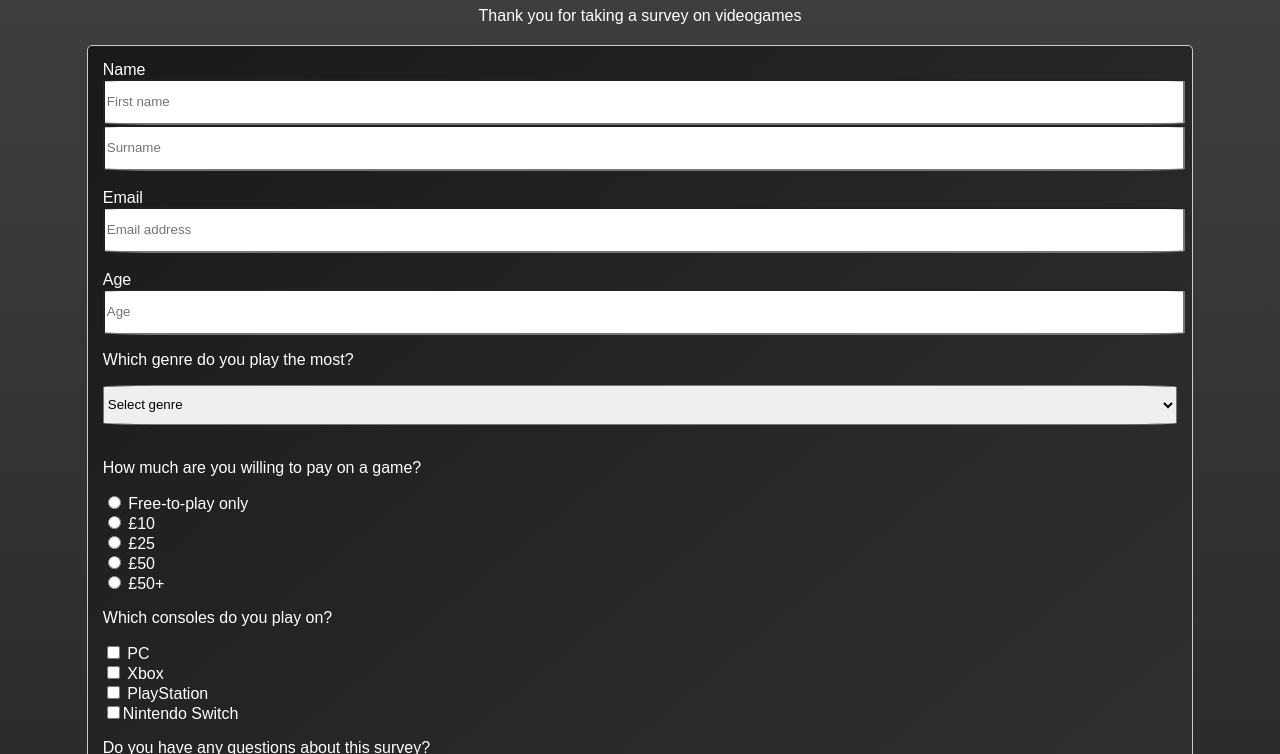
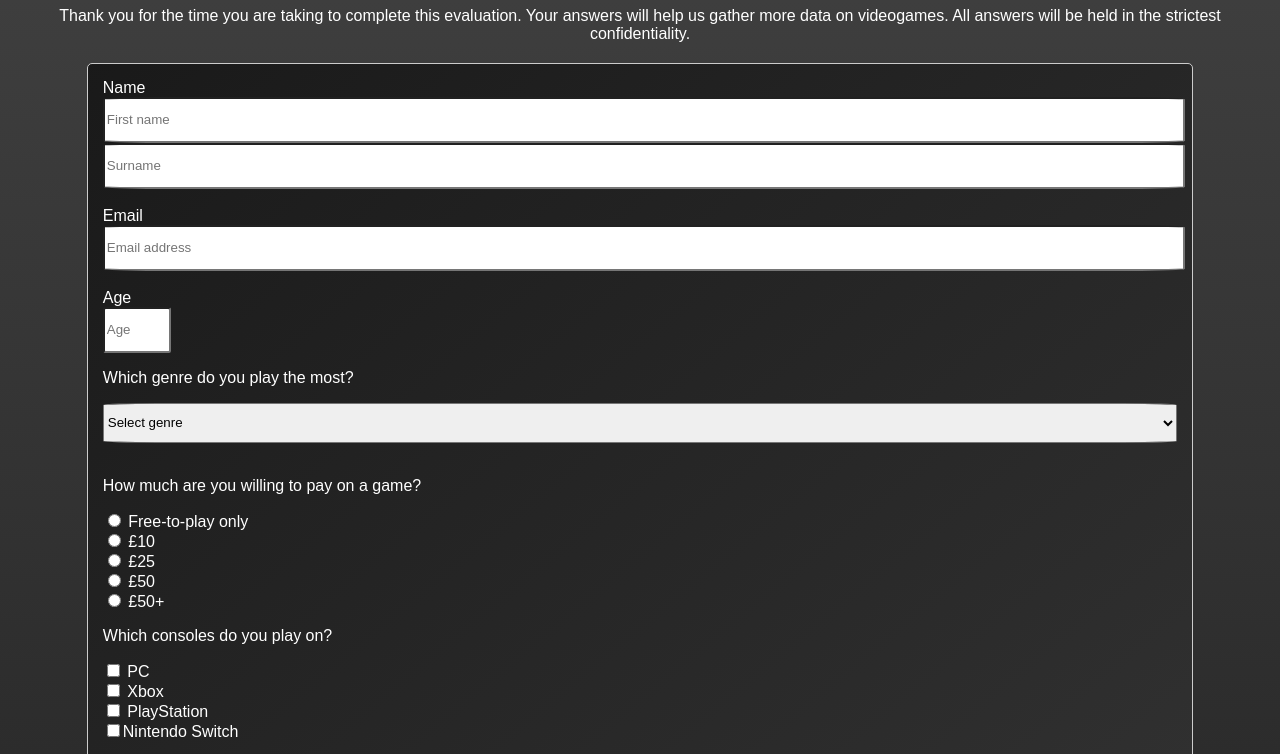
Before and after one commit to Kanu99/Survey-form, a plain HTML site: page index.html in a window 1280 px wide. Shown: the part 73-827 px from the top of the page. Drawn offline with Linux system fonts and the light colour scheme.

Commit message:
title
improved the title and did little tweaks on the width of the age textbox

```diff
--- a/index.html
+++ b/index.html
@@ -11,7 +11,7 @@
 <body>
   <head>
         <h1 class="title" id="title">Videogame Survey Form</h1>
-    <p class="title" id="description" >Thank you for taking a survey on videogames</p>
+    <p class="title" id="description" >Thank you for the time you are taking to complete this evaluation. Your answers will help us gather more data on videogames. All answers will be held in the strictest confidentiality.</p>
   </head>
     <form id="survey-form" class="fullcard">
       <label id="name-label"> Name
--- a/style.css
+++ b/style.css
@@ -26,6 +26,10 @@ body{
   background-clip: padding-box;
 }
 
+#number{
+	width:60px;
+}
+
 #comment{
   min-height:100px;
   width:90%;
```
